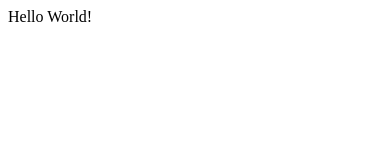
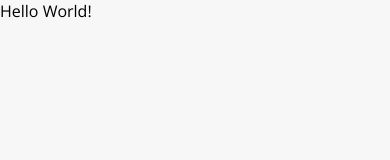
Before and after one commit to rmasouza/norris-facts, a React app: page / in a window 390 px wide. Shown: the top 160 px of the page. Built offline with nearby package versions, Linux system fonts and the light colour scheme.

Commit message:
added breakpoints and global styles

```diff
--- a/src/index.tsx
+++ b/src/index.tsx
@@ -1,8 +1,10 @@
 
 import React from 'react';
 import ReactDOM from 'react-dom';
+import './styles/global.scss';
 import App from './App';
 import { register } from './ServiceWorker';
+
 
 ReactDOM.render(
     <App />,
--- /dev/null
+++ b/src/styles/global.scss
@@ -0,0 +1,22 @@
+@import url('https://fonts.googleapis.com/css?family=Open+Sans&display=swap');
+
+* {
+    font-family: 'Open Sans', sans-serif;
+    text-decoration: none;
+}
+
+html, body {
+    width: 100vw;
+    height: 100vh;
+}
+
+html, body, main {
+    margin: 0;
+    background-color: #f7f7f7;
+
+}
+
+main {
+    width: 100%;
+    height: 100%;
+}
```
Also changed, not shown: src/styles/breakpoints.scss (added, +11 -0 lines), 1 other file (tests, documents, lock files or other folders).
